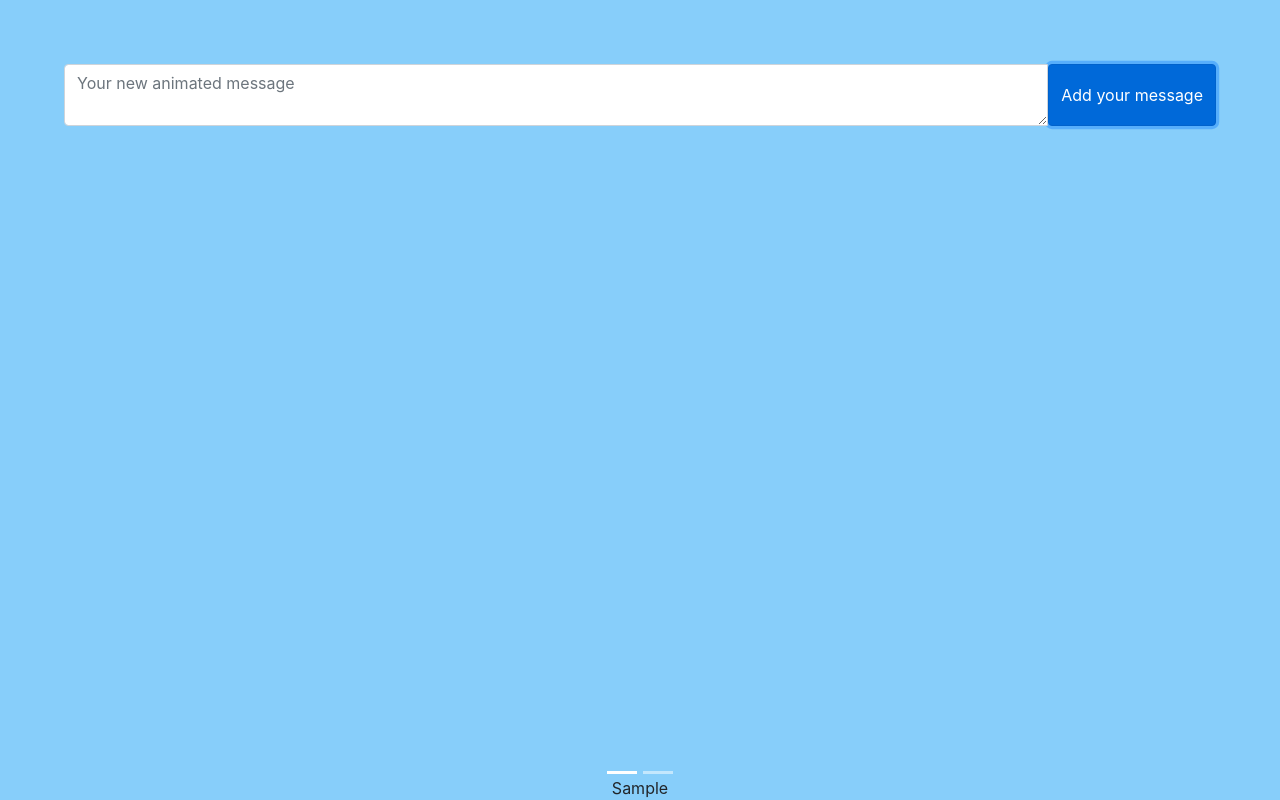
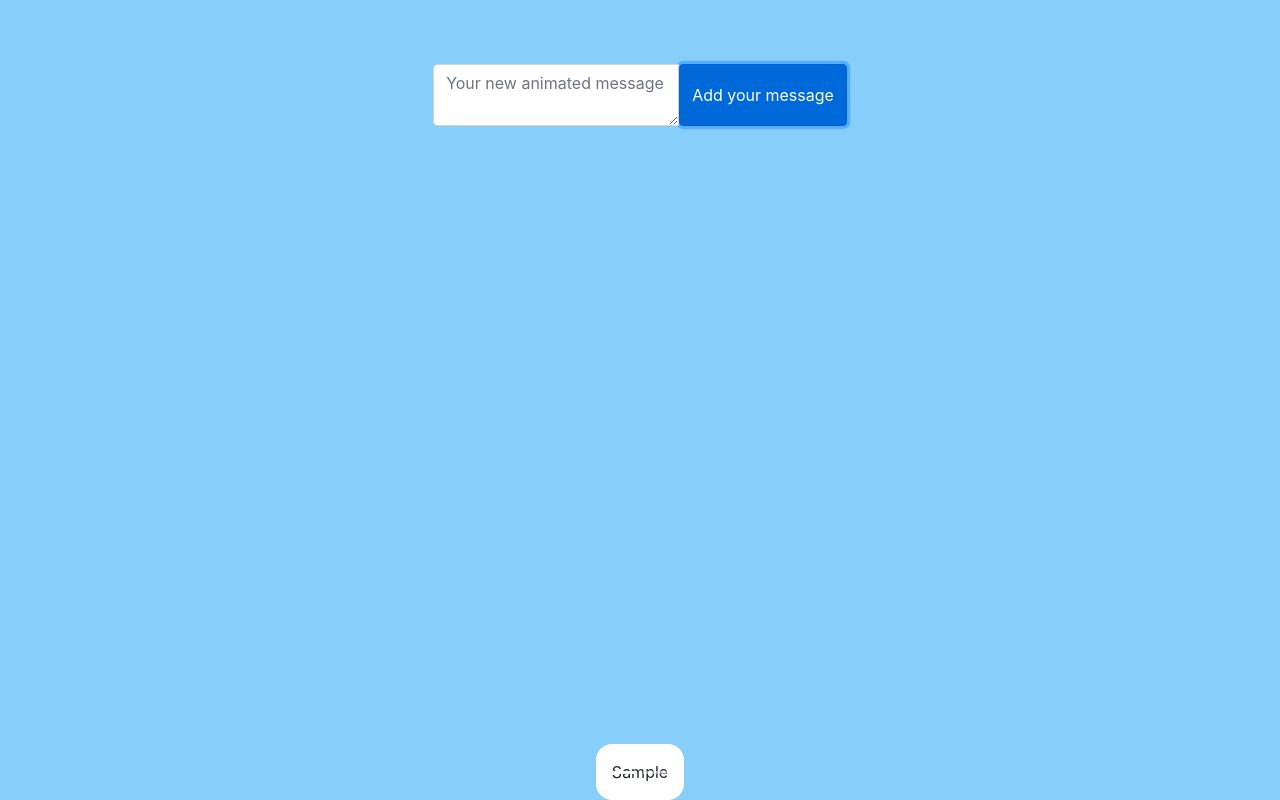
Before and after one commit to leokotman/rockstone-swiper, a React (Create React App) app: page / in a window 1280 px wide. Both pictures are taken after typing "Sample" into the empty fields and a click on the button "Add your message". Built offline with nearby package versions, Linux system fonts and the light colour scheme.

Commit message:
styles added
to look approx. how it should look

```diff
--- a/src/components/InputMessagePage.jsx
+++ b/src/components/InputMessagePage.jsx
@@ -31,6 +31,7 @@ function InputMessagePage(props) {
             onChange={onChangeMessageText}
             value={props.inputMessagePage.newMessage}
             placeholder="Your new animated message"
+            class="w-60"
           />
           <Button variant="primary" onClick={addMessage}>
             Add your message
--- a/src/components/InputMessagePage.module.css
+++ b/src/components/InputMessagePage.module.css
@@ -4,9 +4,14 @@
     display: flex;
     flex-direction: column;
     justify-content: space-between;
+    align-items: center;
 }
 
 .input_message{
     height: 50vh;
     padding: 4rem;
 }
+
+.messages {
+    width: max-content;
+}
--- a/src/components/Message.jsx
+++ b/src/components/Message.jsx
@@ -1,6 +1,8 @@
+import style from "./Message.module.css";
+
 function Message(props) {
   return (
-    <article>
+    <article className={style.message_animated}>
       <div>{props.message}</div>
     </article>
   );
--- /dev/null
+++ b/src/components/Message.module.css
@@ -0,0 +1,5 @@
+.message_animated{
+    background-color: #fff;
+    border-radius: 1rem;
+    padding: 1rem;
+}
```
